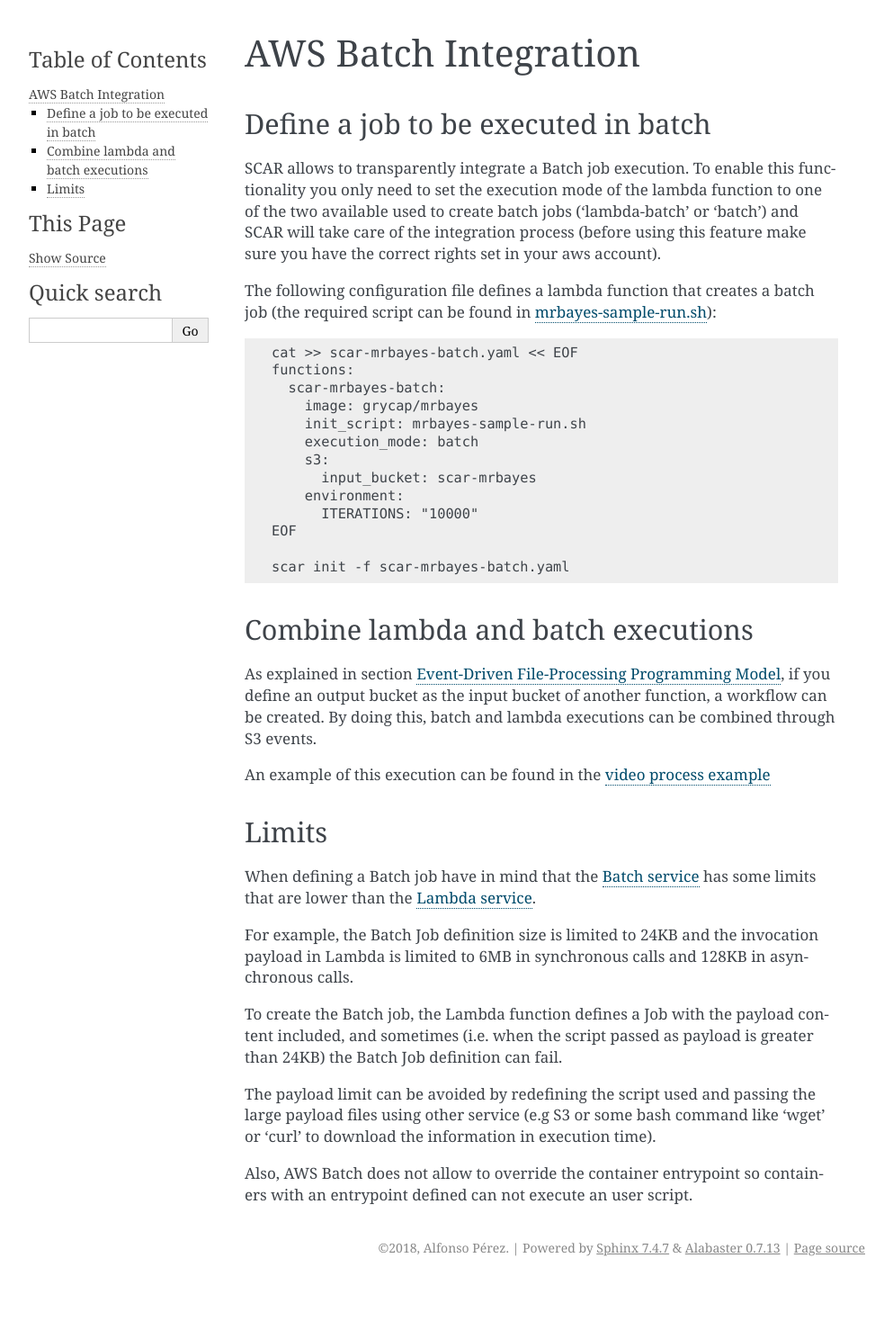
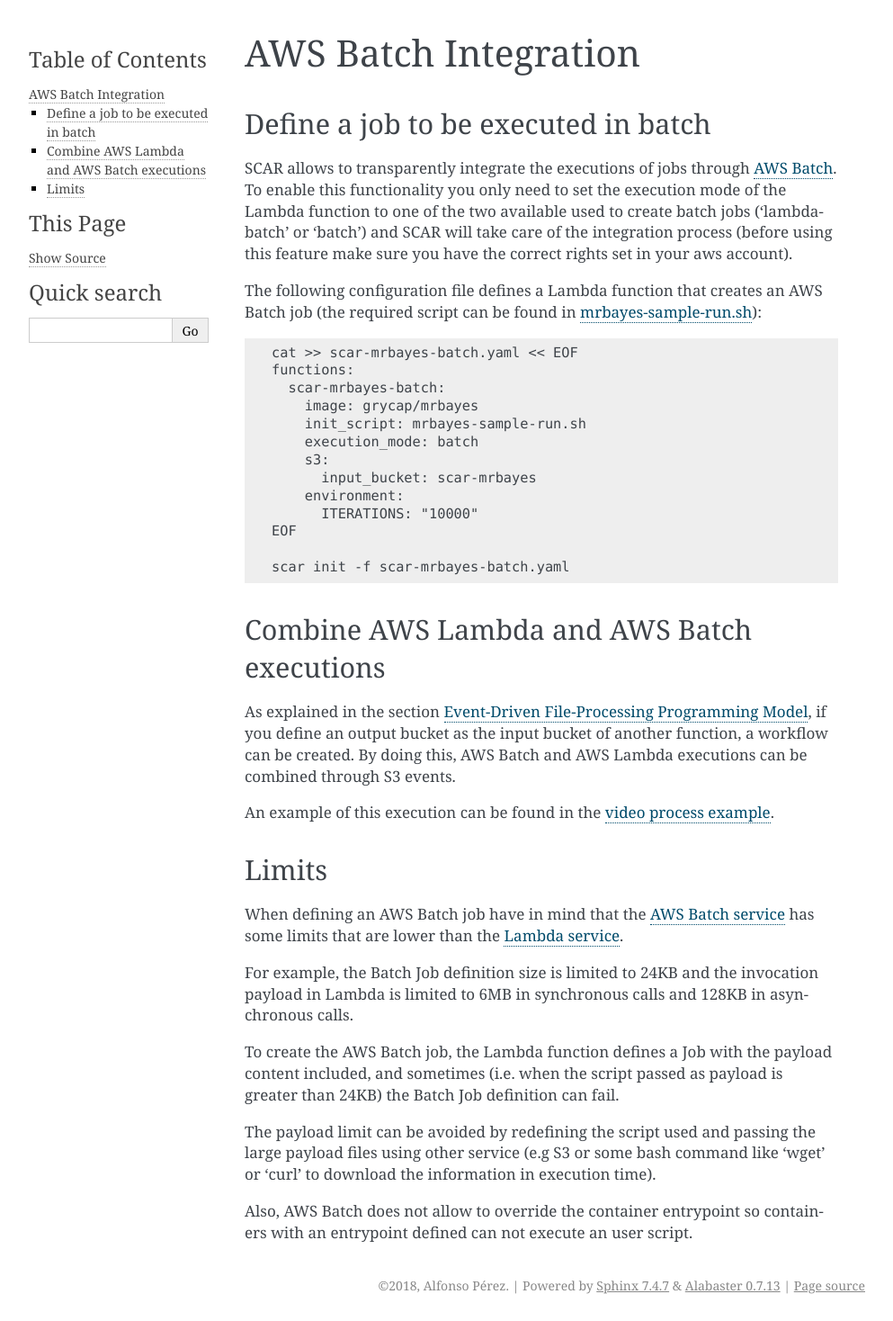
Before and after one commit to grycap/scar, a Sphinx documentation site: the page built from docs/source/batch.rst, in a window 1280 px wide. Shown: the whole page at 90% size, without its empty margins (148-1141 px from the left). Built offline with Sphinx 7.4.7, drawn with Linux system fonts in a browser that asks for light colours; before the commit the page ends 1426 px from its top, so only the background shows below that.

```diff
--- a/docs/source/batch.rst
+++ b/docs/source/batch.rst
@@ -6,9 +6,9 @@
 Define a job to be executed in batch
 ------------------------------------
 
-SCAR allows to transparently integrate a Batch job execution. To enable this functionality you only need to set the execution mode of the lambda function to one of the two available used to create batch jobs ('lambda-batch' or 'batch') and SCAR will take care of the integration process (before using this feature make sure you have the correct rights set in your aws account).
+SCAR allows to transparently integrate the executions of jobs through `AWS Batch <https://aws.amazon.com/batch/>`_. To enable this functionality you only need to set the execution mode of the Lambda function to one of the two available used to create batch jobs ('lambda-batch' or 'batch') and SCAR will take care of the integration process (before using this feature make sure you have the correct rights set in your aws account).
 
-The following configuration file defines a lambda function that creates a batch job (the required script can be found in `mrbayes-sample-run.sh <https://raw.githubusercontent.com/grycap/scar/master/examples/mrbayes/mrbayes-sample-run.sh>`_)::
+The following configuration file defines a Lambda function that creates an AWS Batch job (the required script can be found in `mrbayes-sample-run.sh <https://raw.githubusercontent.com/grycap/scar/master/examples/mrbayes/mrbayes-sample-run.sh>`_)::
 
   cat >> scar-mrbayes-batch.yaml << EOF
   functions:
@@ -24,20 +24,20 @@
 
   scar init -f scar-mrbayes-batch.yaml
 
-Combine lambda and batch executions
+Combine AWS Lambda and AWS Batch executions
 -----------------------------------
-As explained in section :doc:`/prog_model`, if you define an output bucket as the input bucket of another function, a workflow can be created.
-By doing this, batch and lambda executions can be combined through S3 events.
+As explained in the section :doc:`/prog_model`, if you define an output bucket as the input bucket of another function, a workflow can be created.
+By doing this, AWS Batch and AWS Lambda executions can be combined through S3 events.
 
-An example of this execution can be found in the `video process example <https://github.com/grycap/scar/tree/master/examples/video-process>`_
+An example of this execution can be found in the `video process example <https://github.com/grycap/scar/tree/master/examples/video-process>`_.
 
 Limits
 ------
-When defining a Batch job have in mind that the `Batch service <https://docs.aws.amazon.com/batch/latest/userguide/service_limits.html>`_ has some limits that are lower than the `Lambda service <https://docs.aws.amazon.com/lambda/latest/dg/limits.html>`_.
+When defining an AWS Batch job have in mind that the `AWS Batch service <https://docs.aws.amazon.com/batch/latest/userguide/service_limits.html>`_ has some limits that are lower than the `Lambda service <https://docs.aws.amazon.com/lambda/latest/dg/limits.html>`_.
 
 For example, the Batch Job definition size is limited to 24KB and the invocation payload in Lambda is limited to 6MB in synchronous calls and 128KB in asynchronous calls.
 
-To create the Batch job, the Lambda function defines a Job with the payload content included, and sometimes (i.e. when the script passed as payload is greater than 24KB) the Batch Job definition can fail.
+To create the AWS Batch job, the Lambda function defines a Job with the payload content included, and sometimes (i.e. when the script passed as payload is greater than 24KB) the Batch Job definition can fail.
 
 The payload limit can be avoided by redefining the script used and passing the large payload files using other service (e.g S3 or some bash command like 'wget' or 'curl' to download the information in execution time).
 
--- a/docs/source/intro.rst
+++ b/docs/source/intro.rst
@@ -6,6 +6,8 @@
 SCAR provides the benefits of AWS Lambda with the execution environment you decide, provided as a Docker image available in Docker Hub. It is probably the easiest, most convenient approach to run generic applications on AWS Lambda, as well as code in your favourite programming language, not only in those languages supported by AWS Lambda.
 
 SCAR also supports a High Throughput Computing :doc:`/prog_model` to create highly-parallel event-driven file-processing serverless applications that execute on customized runtime environments provided by Docker containers run on AWS Lambda. The development of SCAR has been published in the `Future Generation Computer Systems <https://www.journals.elsevier.com/future-generation-computer-systems>`_ scientific journal.
+
+SCAR is integrated with API Gateway in order to expose an application via a highly-available HTTP-based REST API that supports both synchronous and asynchronous invocations. It is also integrated with AWS Batch. This way, AWS Lambda can be used to acommodate the execution of large bursts of short requests while long-running executions are delegated to AWS Batch.
 
 SCAR has been developed by the `Grid and High Performance Computing Group (GRyCAP) <http://www.grycap.upv.es>`_ at the `Instituto de Instrumentación para Imagen Molecular (I3M) <http://www.i3m.upv.es>`_ from the `Universitat Politècnica de València (UPV) <http://www.upv.es>`_.
 
--- a/docs/source/scar_container.rst
+++ b/docs/source/scar_container.rst
@@ -1,7 +1,7 @@
-Scar container
+SCAR container
 ==============
 
-Other option to use SCAR is to create the container with the binaries included or to use the already available image with the packaged binaries installed from `grycap/scar <https://hub.docker.com/r/grycap/scar/>`_. Either you want to build the images from scratch or you want to use the already available image you will need `docker <https://www.docker.com/community-edition#/download>`_ installed in your machine.
+Other option to use SCAR is to create the container with the binaries included or to use the already available image with the packaged binaries installed from `grycap/scar <https://hub.docker.com/r/grycap/scar/>`_. Either you want to build the images from scratch or you want to use the already available image you will need `Docker <https://www.docker.com/community-edition#/download>`_ installed in your machine.
 
 Building the SCAR image
 ^^^^^^^^^^^^^^^^^^^^^^^
```
Also changed, not shown: other parts of docs/source/intro.rst (+1 -1 lines), other parts of docs/source/scar_container.rst (+1 -1 lines), docs/source/api_gateway.rst (+7 -7 lines), examples/video-process/README.md, 6 other files.
